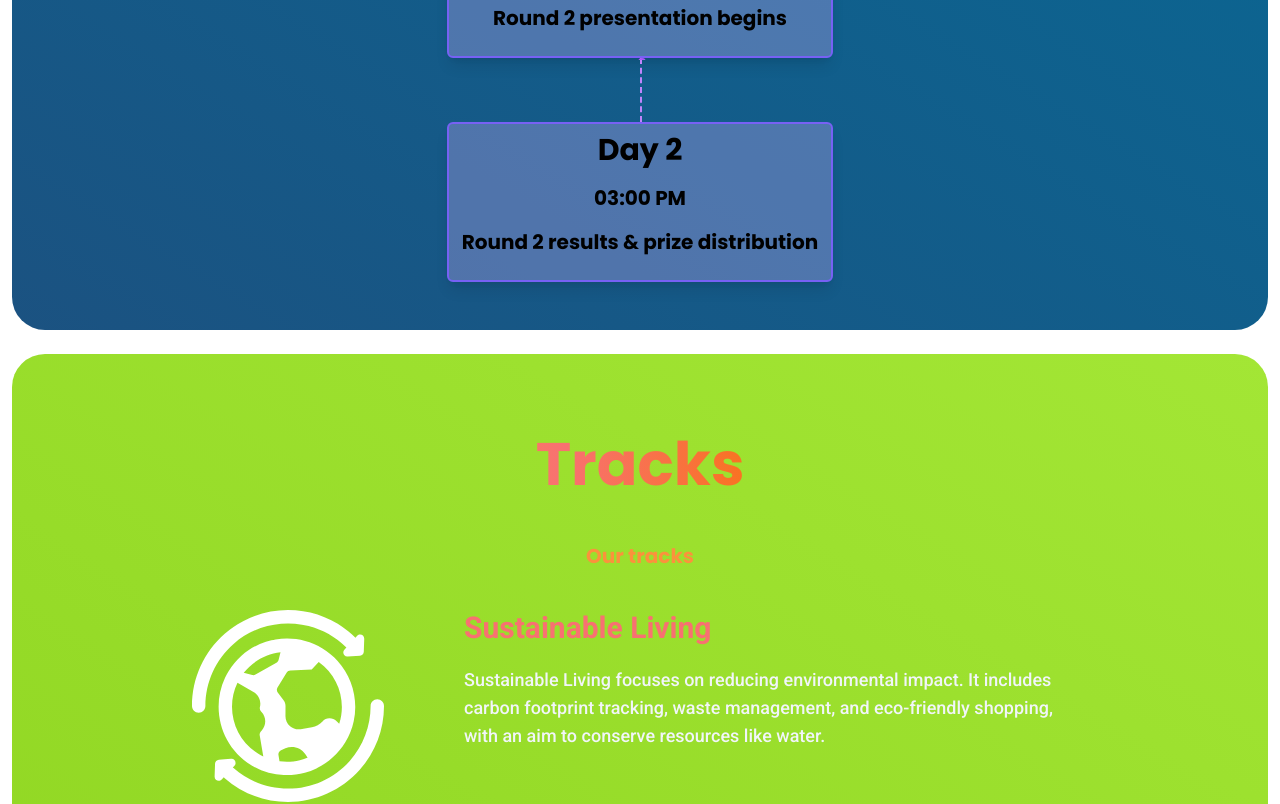
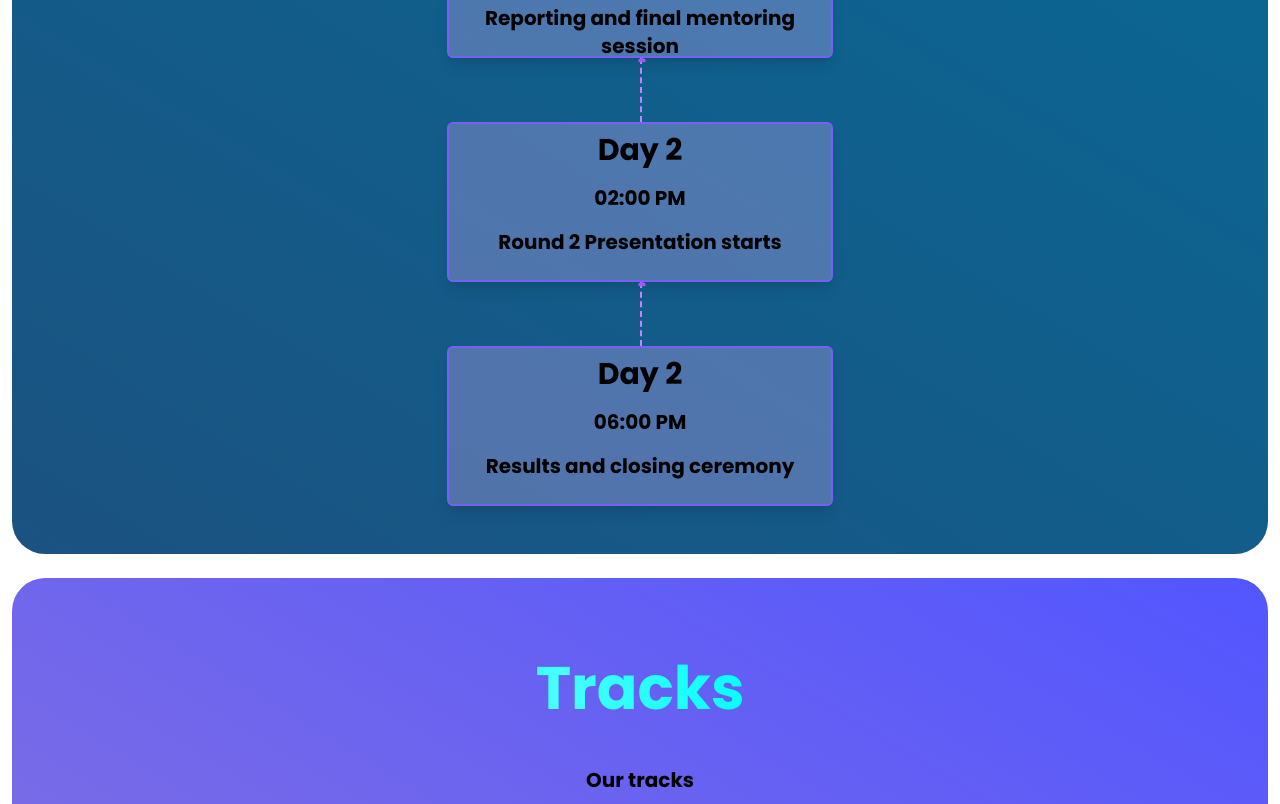
Before and after one commit to dracocodess/Hackerzstreet2.0, a Next.js app: page / in a window 1280 px wide. Shown: the part 1660-2464 px from the top of the page. Built offline with nearby package versions, Linux system fonts and the light colour scheme; no server answers.

Commit message:
Fixing schedule and changing color scheme for tracks

```diff
--- a/components/TrackCard.js
+++ b/components/TrackCard.js
@@ -11,7 +11,7 @@ export default function TrackCard({pi, track, desc}) {
 
         <Image src={`/assets/track${pi}.svg`} alt={`track${pi}`} width={200} height={200} className="h-48 w-48 mx-auto md:m-0"/>
         <div>
-            <div className="font-bold text-red-400 text-center md:text-left">{track}</div>
+            <div className="font-bold text-white-400 text-center md:text-left">{track}</div>
             <div className="h-5"></div>
             <div className="font-medium text-slate-100 text-lg text-center md:text-left">{desc}</div>
         </div>
--- a/components/sections/Schedule.js
+++ b/components/sections/Schedule.js
@@ -27,9 +27,11 @@ export default function Schedule() {
                         {t('Hackathon Begins')}
                     </div>
                     <div className="h-5"/>
-                    <ScheduleCard day={"Day 1"} time={"06:00 PM"} event={"Opening Ceremony & Problem Statements release"}/>
+                    <ScheduleCard day={"Day 1"} time={"06:00 PM"}
+                                  event={"Opening Ceremony & Problem Statements release"}/>
                     <div className="border-dashed border-l-2 border-purple-400 w-1 h-16 absolute left-1/2"></div>
-                    <div className="w-2 h-16 bg-transparent relative rounded-full overflow-hidden mx-auto left-[0.1rem]">
+                    <div
+                        className="w-2 h-16 bg-transparent relative rounded-full overflow-hidden mx-auto left-[0.1rem]">
                         <motion.div className="w-full h-1 rounded-full bg-purple-500" initial={{
                             height: "0%",
                             y: "0%"
@@ -46,9 +48,10 @@ export default function Schedule() {
                     </div>
 
 
-                    <ScheduleCard day={"Day 2"} time={"04:00 AM"} event={"Round 1 submissions"}/>
+                    <ScheduleCard day={"Day 2"} time={"03:00 AM"} event={"Round 1 submissions"}/>
                     <div className="border-dashed border-l-2 border-purple-400 w-1 h-16 absolute left-1/2"></div>
-                    <div className="w-2 h-16 bg-transparent relative rounded-full overflow-hidden mx-auto left-[0.1rem]">
+                    <div
+                        className="w-2 h-16 bg-transparent relative rounded-full overflow-hidden mx-auto left-[0.1rem]">
                         <motion.div className="w-full h-1 rounded-full bg-purple-500" initial={{
                             height: "0%",
                             y: "0%"
@@ -65,7 +68,8 @@ export default function Schedule() {
                     </div>
                     <ScheduleCard day={"Day 2"} time={"06:00 AM"} event={"Round 1 results"}/>
                     <div className="border-dashed border-l-2 border-purple-400 w-1 h-16 absolute left-1/2"></div>
-                    <div className="w-2 h-16 bg-transparent relative rounded-full overflow-hidden mx-auto left-[0.1rem]">
+                    <div
+                        className="w-2 h-16 bg-transparent relative rounded-full overflow-hidden mx-auto left-[0.1rem]">
                         <motion.div className="w-full h-1 rounded-full bg-purple-500" initial={{
                             height: "0%",
                             y: "0%"
@@ -80,9 +84,10 @@ export default function Schedule() {
                             y: ["0%", "100%"]
                         }}/>
                     </div>
-                    <ScheduleCard day={"Day 2"} time={"10:00 AM"} event={"Round 2 presentation begins"}/>
+                    <ScheduleCard day={"Day 2"} time={"10:00 AM"} event={"Reporting and final mentoring session"}/>
                     <div className="border-dashed border-l-2 border-purple-400 w-1 h-16 absolute left-1/2"></div>
-                    <div className="w-2 h-16 bg-transparent relative rounded-full overflow-hidden mx-auto left-[0.1rem]">
+                    <div
+                        className="w-2 h-16 bg-transparent relative rounded-full overflow-hidden mx-auto left-[0.1rem]">
                         <motion.div className="w-full h-1 rounded-full bg-purple-500" initial={{
                             height: "0%",
                             y: "0%"
@@ -97,7 +102,25 @@ export default function Schedule() {
                             y: ["0%", "100%"]
                         }}/>
                     </div>
-                    <ScheduleCard day={"Day 2"} time={"03:00 PM"} event={"Round 2 results & prize distribution"}/>
+                    <ScheduleCard day={"Day 2"} time={"02:00 PM"} event={"Round 2 Presentation starts"}/>
+                    <div className="border-dashed border-l-2 border-purple-400 w-1 h-16 absolute left-1/2"></div>
+                    <div
+                        className="w-2 h-16 bg-transparent relative rounded-full overflow-hidden mx-auto left-[0.1rem]">
+                        <motion.div className="w-full h-1 rounded-full bg-purple-500" initial={{
+                            height: "0%",
+                            y: "0%"
+                        }} animate={{
+                            transition: {
+                                repeat: Infinity,
+                                duration: 3,
+                                type: "tween",
+                                ease: "easeInOut"
+                            },
+                            height: ["0%", '100%'],
+                            y: ["0%", "100%"]
+                        }}/>
+                    </div>
+                    <ScheduleCard day={"Day 2"} time={"06:00 PM"} event={"Results and closing ceremony"}/>
                 </ol>
 
 
--- a/components/sections/Track.js
+++ b/components/sections/Track.js
@@ -12,16 +12,16 @@ export default function Tracks() {
         whileInView="whileInView"
         initial="initial"
         className="relative rounded-[33px] w-full items-center block overflow-hidden md:pb-12 md:px-12 px-4 pb-4 bg-gradient-31
-        from-lime-500 to-lime-400 py-10 -z-10">
+        from-[#ad88c6] to-[#5356ff] py-10 -z-10">
         <div className="overflow-hidden w-fit mx-auto relative rounded-md m-10 px-2">
             <div id="header-section-tracks"
                  className="-left-2 w-0 bg-blue-300 rounded-md h-full absolute top-0 -z-10"></div>
-            <h1 className="text-6xl font-bold poppins text-center mx-auto bg-gradient-to-r ease-in-out via-red-400 bg-clip-text text-transparent
-            from-orange-400 to-orange-500
+            <h1 className="text-6xl font-bold poppins text-center mx-auto bg-gradient-to-r ease-in-out via-[#47FFFF] bg-clip-text text-transparent
+            from-[#00ffff] to-[#00ffff]
             animate-text z-10">{t('Tracks')}</h1>
         </div>
         <div className="h-2"/>
-        <h2 className="text-center mx-auto font-bold text-xl poppins text-orange-400">{t('Our tracks')}</h2>
+        <h2 className="text-center mx-auto font-bold text-xl poppins white">{t('Our tracks')}</h2>
         <div className="h-10"/>
         {TRACK_META.map(({name: track, description: desc}, index) => (
             <TrackCard key={index} pi={++index} track={track} desc={desc}/>
```
